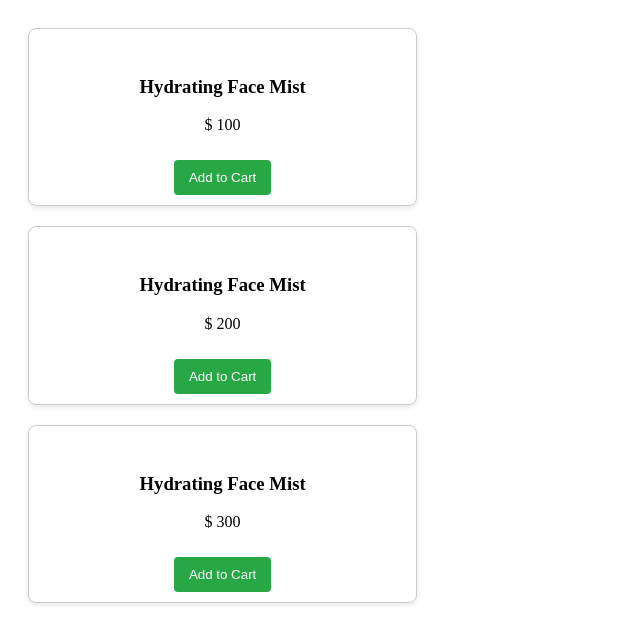
After one commit to Hammad-10/ShopHere, a PHP site: page /views/categoryListing.html in a window 1280 px wide. The commit adds this page. Shown: the top 644 px of the page, without its empty margins (0-640 px from the left). Run offline with PHP 8.4, Linux system fonts and the light colour scheme.

Commit message:
designed categoryListing.html file and given its link in shop now btn

```diff
--- /dev/null
+++ b/css/categoryListing.css
@@ -0,0 +1,45 @@
+.product-grid {
+    display: flex;
+    flex-direction: column;
+    gap: 20px;
+    padding: 20px;
+}
+
+.product-row {
+    display: flex;
+    justify-content: space-around;
+}
+
+.product-item {
+    text-align: center;
+    width: 30%;
+    border: 1px solid #ccc;
+    padding: 10px;
+    box-shadow: 0 2px 5px rgba(0, 0, 0, 0.1);
+    border-radius: 8px;
+}
+
+.product-item img {
+    max-width: 100%;
+    height: auto;
+}
+
+.add-to-cart {
+    display: inline-block;
+    margin-top: 10px;
+    padding: 10px 15px;
+    background-color: #28a745;
+    color: white;
+    border: none;
+    border-radius: 4px;
+    cursor: pointer;
+}
+
+.add-to-cart:hover {
+    background-color: #218838;
+}
+
+.productImage{
+    height: 250px;
+    width: 150px;
+}
--- a/index.html
+++ b/index.html
@@ -24,7 +24,7 @@
         from us.
         </pre>
                 <div class="shopNowDiv">
-                    <a href="views/categoryListing.php">SHOP NOW</a>
+                    <a href="views/categoryListing.html">SHOP NOW</a>
                 </div>
             </div>
             <div id="imagediv1">
--- /dev/null
+++ b/views/categoryListing.html
@@ -0,0 +1,37 @@
+
+<!DOCTYPE html>
+<html lang="en">
+<head>
+    <meta charset="UTF-8">
+    <meta name="viewport" content="width=device-width, initial-scale=1.0">
+    <link rel="stylesheet" href="../css/categoryListing.css"> <!-- Link to your custom CSS file -->
+    <title>Product Grid</title>
+</head>
+<body>
+
+    <div class="product-grid">
+
+                    <div class="product-item">
+                    <img class="productImage" src="">
+                    <h3>Hydrating Face Mist</h3>
+                    <p>$ 100</p>
+                    <button class="add-to-cart">Add to Cart</button>
+                    </div>
+
+                    <div class="product-item">
+                        <img class="productImage" src="">
+                        <h3>Hydrating Face Mist</h3>
+                        <p>$ 200</p>
+                        <button class="add-to-cart">Add to Cart</button>
+                        </div>
+
+                        <div class="product-item">
+                            <img class="productImage" src="">
+                            <h3>Hydrating Face Mist</h3>
+                            <p>$ 300</p>
+                            <button class="add-to-cart">Add to Cart</button>
+                            </div>
+
+    </div>
+</body>
+</html>
```
Also changed, not shown: css/styles.css (+0 -45 lines), views/categoryListing.php (deleted, +0 -46 lines).
